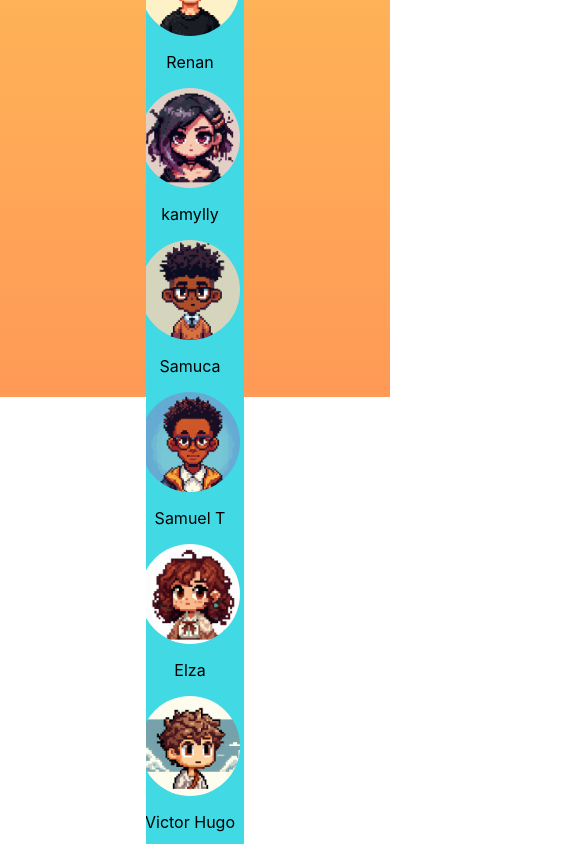
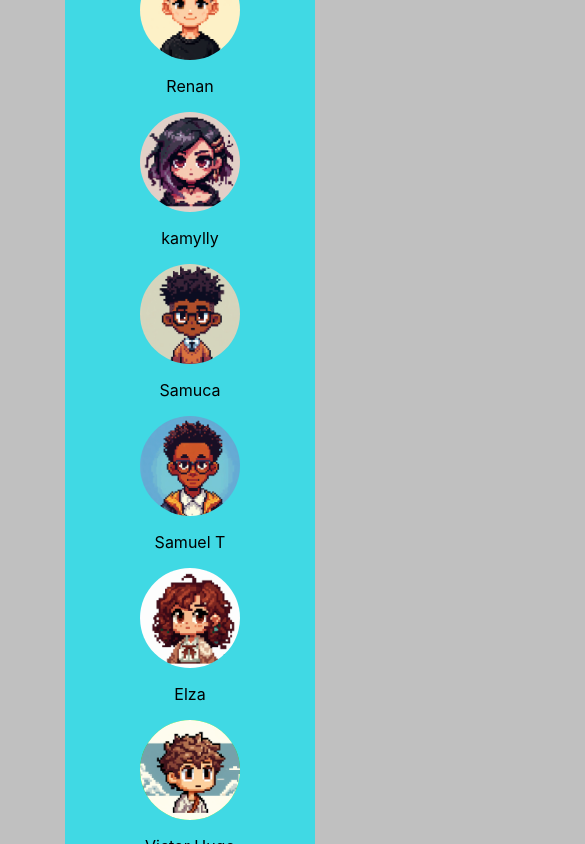
Before and after one commit to DanielMoura1/Culto, a React (Create React App) app: page / in a window 390 px wide. Shown: the part 447-1291 px from the top of the page, 585 px wide, since content can reach past the window. Built offline with nearby package versions, Linux system fonts and the light colour scheme.

Commit message:
mais um personagem

```diff
--- a/src/App.css
+++ b/src/App.css
@@ -27,7 +27,7 @@
   flex-direction: row;
   overflow-y: auto; /* Habilita a rolagem horizontal quando necessário */
   white-space: nowrap;
-  padding-left: 880px;
+  padding-left: 920px;
   padding-right:20px ;
 }
 .game{
@@ -299,7 +299,7 @@
   .selecao{
     background: silver;
     max-height: 80%;
-    max-width: 800px;
+    width: 800px;
     display: flex;
     align-items: center;
     justify-content: center;
@@ -307,7 +307,7 @@
     overflow-y: auto; /* Habilita a rolagem horizontal quando necessário */
     white-space: nowrap;
     padding-left: 0px;
-    padding-top: 2050px;
+    padding-top: 2250px;
 
     margin-right: 0px;
 
--- a/src/selecao.js
+++ b/src/selecao.js
@@ -430,6 +430,14 @@
                         </p>
                     </div>
                 </div>
+                <div className='caixaSel'onClick={()=>escolher('luciano','bernardo.jpeg',ab[0])} >
+                    <img className='image' src="bernardo.jpeg"></img>
+                    <div>
+                        <p>
+                            Bernardo
+                        </p>
+                    </div>
+                </div>
 
 
 
```
Also changed, not shown: public/bernardo.jpeg (added).
